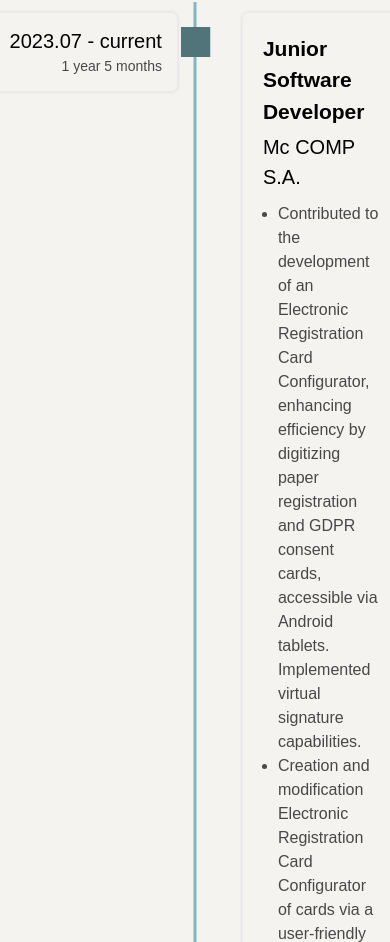
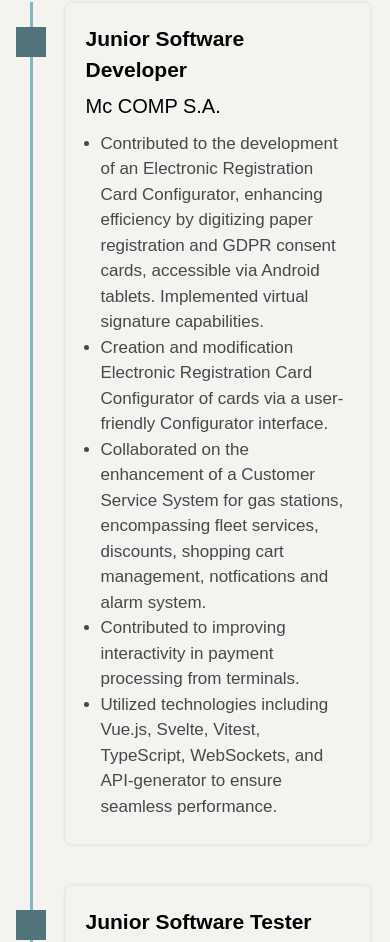
Before and after one commit to IamIGI/portfolio_app, a SvelteKit app: page / in a window 390 px wide. Shown: the part 1058-2000 px from the top of the page. Built offline with nearby package versions, Linux system fonts and the light colour scheme; grey boxes are pictures that could not be loaded.

Commit message:
PA-38-Added RWD to workExperience section

```diff
--- a/src/components/sectionDescription/sectionTitle.component.svelte
+++ b/src/components/sectionDescription/sectionTitle.component.svelte
@@ -34,6 +34,9 @@
       padding: 0 10%;
     }
 
+    @media (max-width: 1050px) {
+      width: 85%;
+    }
     @media (max-width: 500px) {
       gap: 0.3rem;
     }
--- /dev/null
+++ b/src/components/workExperience/desktop.component.svelte
@@ -0,0 +1,139 @@
+<script lang="ts">
+  import WorkDate from './workDate.component.svelte';
+  import WorkDescription from './workDescription.component.svelte';
+
+  export let workExperience: T.WorkExperience[];
+</script>
+
+<div class="wrapper" id="work_experience">
+  {#each workExperience as experience, index}
+    <div class="item-wrapper">
+      {#if index % 2 === 0}
+        <div class="work-time flex-end">
+          <WorkDate date={experience.date} />
+        </div>
+        <div class="work-line">
+          <div class="work-line-relative">
+            <div class="dot">
+              <img src="/svg/work-experience/dot-fill.svg" alt="dot" />
+            </div>
+          </div>
+        </div>
+        <div class="work-description flex-start">
+          <WorkDescription {experience} fromWhere={'right'} />
+        </div>
+      {:else}
+        <div class="work-description flex-end">
+          <WorkDescription {experience} fromWhere={'left'} />
+        </div>
+
+        <div class="work-line">
+          <div class="work-line-relative">
+            <div class="dot">
+              <img src="/svg/work-experience/dot-fill.svg" alt="dot" />
+            </div>
+          </div>
+        </div>
+        <div class="work-time flex-start">
+          <WorkDate date={experience.date} />
+        </div>
+      {/if}
+    </div>
+  {/each}
+</div>
+
+<style lang="scss">
+  .wrapper {
+    width: 100%;
+    display: flex;
+    flex-direction: column;
+    justify-content: flex-start;
+    align-items: center;
+  }
+
+  .item-wrapper {
+    position: relative;
+    /* outline: 1px solid green; */
+    width: 100%;
+    display: flex;
+    justify-content: center;
+    align-items: flex-start;
+    gap: 4rem;
+    padding-top: 10px;
+    padding-bottom: 3rem;
+
+    min-height: 150px;
+
+    .flex-end {
+      justify-content: flex-end;
+    }
+
+    .flex-start {
+      justify-content: flex-start;
+    }
+
+    .work-time {
+      /* outline: 1px solid purple; */
+      width: 50%;
+      height: 100%;
+      display: flex;
+    }
+
+    .work-description {
+      /* outline: 1px solid blue; */
+      width: 50%;
+      height: 100%;
+      display: flex;
+    }
+  }
+
+  .work-line {
+    position: absolute;
+    left: 50%;
+    transform: translateX(-50%);
+    width: 3px;
+    top: 0;
+    bottom: 0;
+    border-left: 3px solid var(--color-accent);
+
+    .work-line-relative {
+      position: relative;
+    }
+
+    .dot {
+      position: absolute;
+      top: 25px;
+      left: -16px;
+      width: 30px;
+      height: 30px;
+
+      img {
+        width: 30px;
+        height: 30px;
+        filter: var(--color-filter-accent);
+      }
+    }
+  }
+
+  @keyframes -global-from-left {
+    0% {
+      transform: translateX(-100vw);
+      opacity: 1;
+    }
+    100% {
+      transform: translateX(0);
+      opacity: 1;
+    }
+  }
+
+  @keyframes -global-from-right {
+    0% {
+      transform: translateX(100vw);
+      opacity: 1;
+    }
+    100% {
+      transform: translateX(0);
+      opacity: 1;
+    }
+  }
+</style>
--- /dev/null
+++ b/src/components/workExperience/mobile.component.svelte
@@ -0,0 +1,67 @@
+<script lang="ts">
+  import WorkDescription from './workDescription.component.svelte';
+
+  export let workExperience: T.WorkExperience[];
+</script>
+
+<div class="wrapper">
+  {#each workExperience as experience, index}
+    <div class="item-wrapper">
+      <div class="work-line">
+        <div class="work-line-relative">
+          <div class="dot">
+            <img src="/svg/work-experience/dot-fill.svg" alt="dot" />
+          </div>
+        </div>
+      </div>
+      <div class="work-desc-wrapper">
+        <WorkDescription {experience} fromWhere={'right'} />
+      </div>
+    </div>
+  {/each}
+</div>
+
+<style lang="scss">
+  .wrapper {
+    display: flex;
+    flex-direction: column;
+    justify-content: flex-start;
+    align-items: flex-start;
+  }
+
+  .item-wrapper {
+    padding-left: 10px;
+    /* outline: 1px solid red; */
+    width: 100%;
+    display: flex;
+    gap: 2rem;
+    min-height: 150px;
+
+    .work-desc-wrapper {
+      padding: 0 0 40px 0;
+    }
+  }
+
+  .work-line {
+    height: 100%;
+    border-left: 3px solid var(--color-accent);
+
+    .work-line-relative {
+      position: relative;
+    }
+
+    .dot {
+      position: absolute;
+      top: 25px;
+      left: -17px;
+      width: 30px;
+      height: 30px;
+
+      img {
+        width: 30px;
+        height: 30px;
+        filter: var(--color-filter-accent);
+      }
+    }
+  }
+</style>
--- a/src/components/workExperience/workDate.component.svelte
+++ b/src/components/workExperience/workDate.component.svelte
@@ -28,7 +28,7 @@
 
     p {
       color: var(--main-second-text-color);
-      font-size: 14px;
+      /* font-size: 14px; */
     }
 
     transition: transform 0.5s;
--- a/src/components/workExperience/workExperience.component.svelte
+++ b/src/components/workExperience/workExperience.component.svelte
@@ -1,7 +1,7 @@
 <script lang="ts">
-  import WorkDate from './workDate.component.svelte';
-  import WorkDescription from './workDescription.component.svelte';
   import SectionTitle from '../sectionDescription/sectionTitle.component.svelte';
+  import Desktop from './desktop.component.svelte';
+  import Mobile from './mobile.component.svelte';
 
   const workExperience: T.WorkExperience[] = [
     {
@@ -44,141 +44,47 @@
   ];
 </script>
 
-<div class="wrapper" id="work_experience">
+<div class="wrapper">
   <SectionTitle
     title={'Work experience'}
     description={'Practical skills, responsibilities, and achievements gained in professional roles, showcasing career growth and expertise in a software developer field.'}
   />
-
-  {#each workExperience as experience, index}
-    <div class="item-wrapper">
-      {#if index % 2 === 0}
-        <div class="work-time flex-end">
-          <WorkDate date={experience.date} />
-        </div>
-        <div class="work-line">
-          <div class="work-line-relative">
-            <div class="dot">
-              <img src="/svg/work-experience/dot-fill.svg" alt="dot" />
-            </div>
-          </div>
-        </div>
-        <div class="work-description flex-start">
-          <WorkDescription {experience} fromWhere={'right'} />
-        </div>
-      {:else}
-        <div class="work-description flex-end">
-          <WorkDescription {experience} fromWhere={'left'} />
-        </div>
-
-        <div class="work-line">
-          <div class="work-line-relative">
-            <div class="dot">
-              <img src="/svg/work-experience/dot-fill.svg" alt="dot" />
-            </div>
-          </div>
-        </div>
-        <div class="work-time flex-start">
-          <WorkDate date={experience.date} />
-        </div>
-      {/if}
-    </div>
-  {/each}
+  <div class="desktop">
+    <Desktop {workExperience} />
+  </div>
+  <div class="mobile">
+    <Mobile {workExperience} />
+  </div>
 </div>
 
 <style lang="scss">
   .wrapper {
-    /* outline: 1px solid red; */
     width: 100%;
+    height: 100%;
     display: flex;
     flex-direction: column;
     justify-content: flex-start;
     align-items: center;
   }
+  .desktop,
+  .mobile {
+    height: 100%;
+    width: 95%;
+    margin: auto;
+  }
 
-  .item-wrapper {
-    position: relative;
-    /* outline: 1px solid green; */
-    width: 100%;
-    display: flex;
-    justify-content: center;
-    align-items: flex-start;
-    gap: 4rem;
-    padding-top: 10px;
-    padding-bottom: 3rem;
+  .mobile {
+    width: 90%;
+    display: none;
+  }
 
-    min-height: 150px;
-
-    .flex-end {
-      justify-content: flex-end;
+  @media (max-width: 850px) {
+    .desktop {
+      display: none;
     }
 
-    .flex-start {
-      justify-content: flex-start;
-    }
-
-    .work-time {
-      /* outline: 1px solid purple; */
-      width: 50%;
-      height: 100%;
-      display: flex;
-    }
-
-    .work-description {
-      /* outline: 1px solid blue; */
-      width: 50%;
-      height: 100%;
+    .mobile {
       display: flex;
     }
   }
-
-  .work-line {
-    position: absolute;
-    left: 50%;
-    transform: translateX(-50%);
-    width: 3px;
-    top: 0;
-    bottom: 0;
-    border-left: 3px solid var(--color-accent);
-
-    .work-line-relative {
-      position: relative;
-    }
-
-    .dot {
-      position: absolute;
-      top: 25px;
-      left: -16px;
-      width: 30px;
-      height: 30px;
-
-      img {
-        width: 30px;
-        height: 30px;
-        filter: var(--color-filter-accent);
-      }
-    }
-  }
-
-  @keyframes -global-from-left {
-    0% {
-      transform: translateX(-100vw);
-      opacity: 1;
-    }
-    100% {
-      transform: translateX(0);
-      opacity: 1;
-    }
-  }
-
-  @keyframes -global-from-right {
-    0% {
-      transform: translateX(100vw);
-      opacity: 1;
-    }
-    100% {
-      transform: translateX(0);
-      opacity: 1;
-    }
-  }
 </style>
--- a/src/lib/styles/global.scss
+++ b/src/lib/styles/global.scss
@@ -70,8 +70,11 @@
   margin: 0;
   padding: 0;
 }
+li {
+  font-size: var(--font-size-li);
+}
 
-@media (max-width: 500px) {
+@media (max-width: 550px) {
   h1 {
     font-size: calc(var(--font-size-h1) - 15px);
   }
--- a/src/lib/styles/global.vars.scss
+++ b/src/lib/styles/global.vars.scss
@@ -7,6 +7,7 @@
   --font-size-h4: 20px;
   --font-size-h5: 17px;
   --font-size-p: 17px;
+  --font-size-li: 17px;
   --font-size-minV2: 14px;
   --font-size-footer: 11px;
 
```
